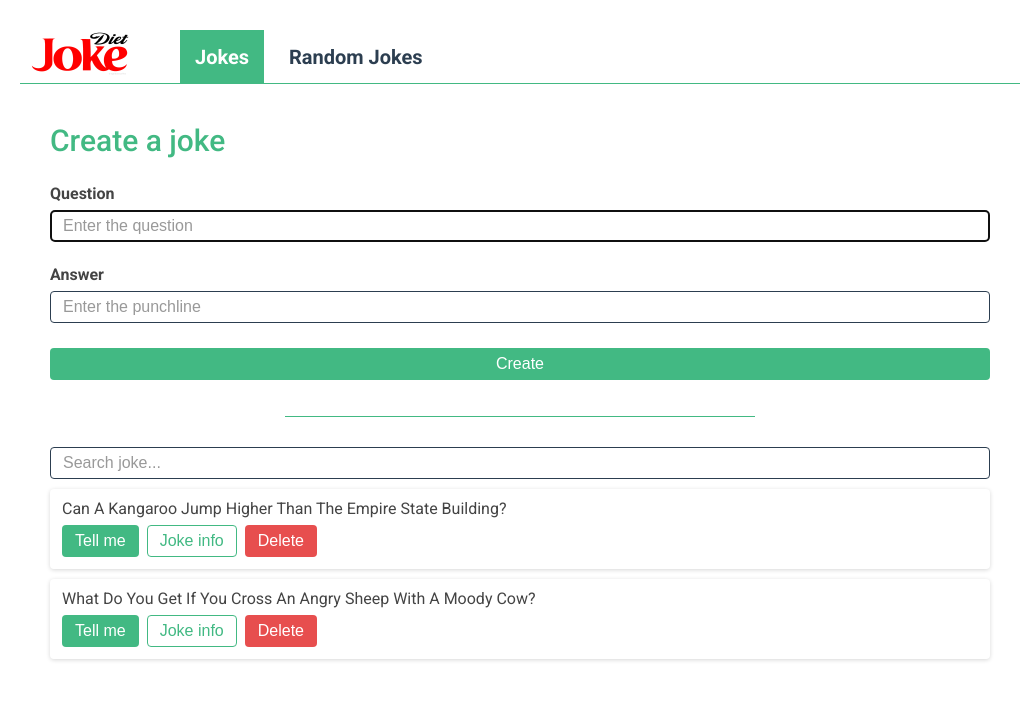
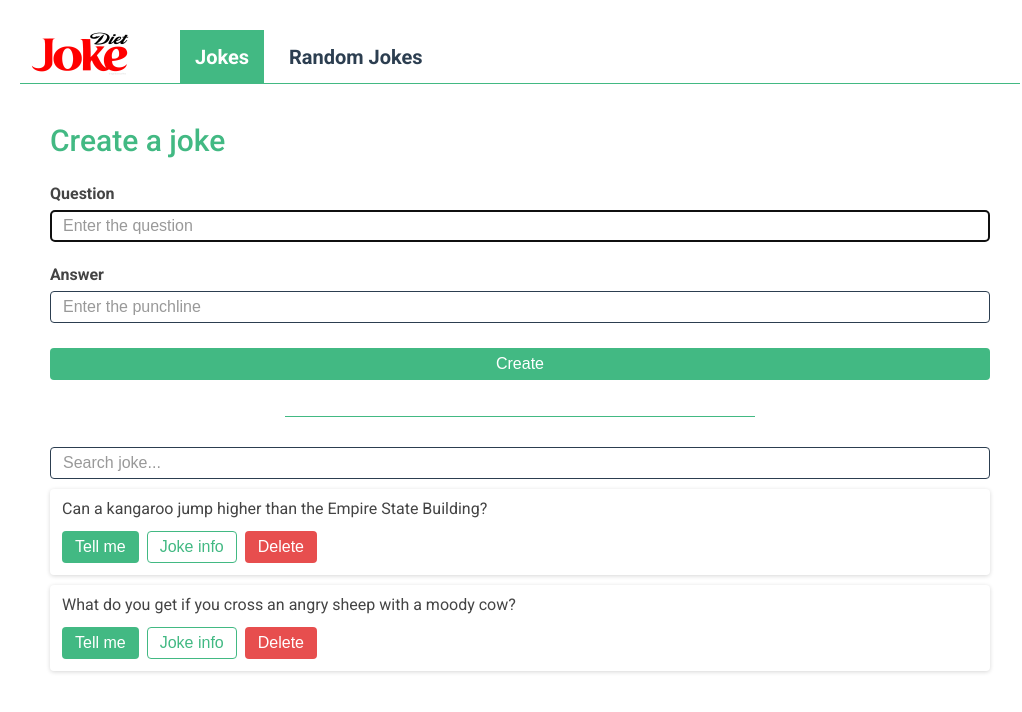
Before and after one commit to Arturs-E/37md-joke-app-vue, a Vue app: page /jokes in a window 1280 px wide. Shown: the top 712 px of the page, without its empty margins (120-1142 px from the left). Built offline with nearby package versions, Linux system fonts and the light colour scheme.

Commit message:
Added joke searching functionality to user jokes

```diff
--- a/src/views/Jokes/Jokes.scss
+++ b/src/views/Jokes/Jokes.scss
@@ -14,14 +14,21 @@
   border-radius: 4px;
   display: grid;
   grid-template-columns: 1fr;
-  row-gap: 8px;
+  row-gap: 14px;
 
   &__question {
-    text-transform: capitalize;
+
+    &::first-letter {
+      text-transform: uppercase;
+    }
   }
 
   &__answer {
-    text-transform: capitalize;
+    font-size: 14px;
+
+    &::first-letter {
+      text-transform: uppercase;
+    }
   }
 
   &__button-wrapper {
```
